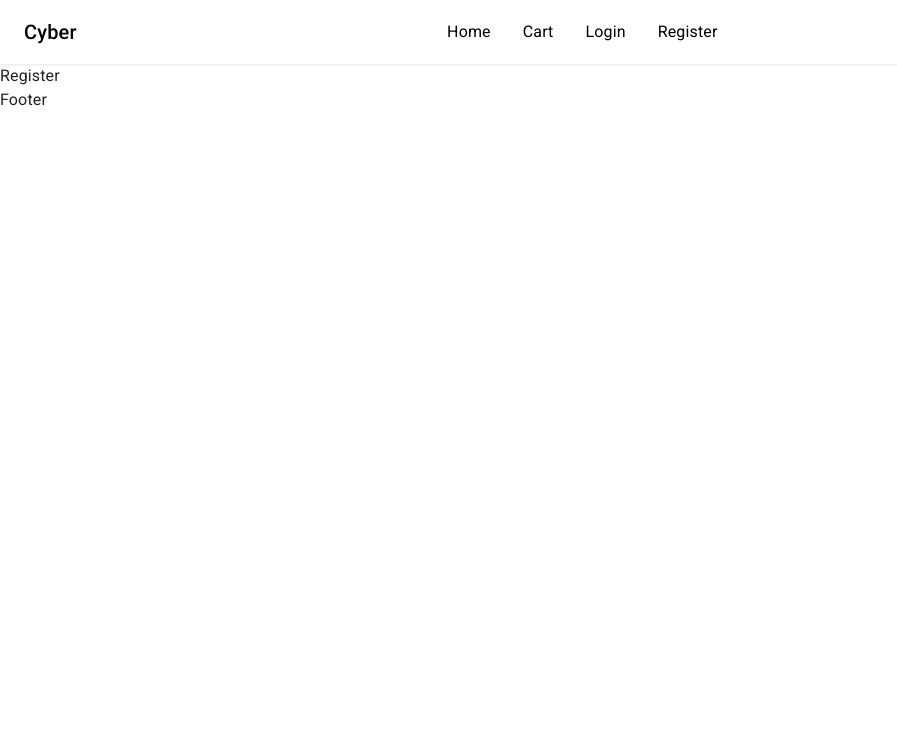
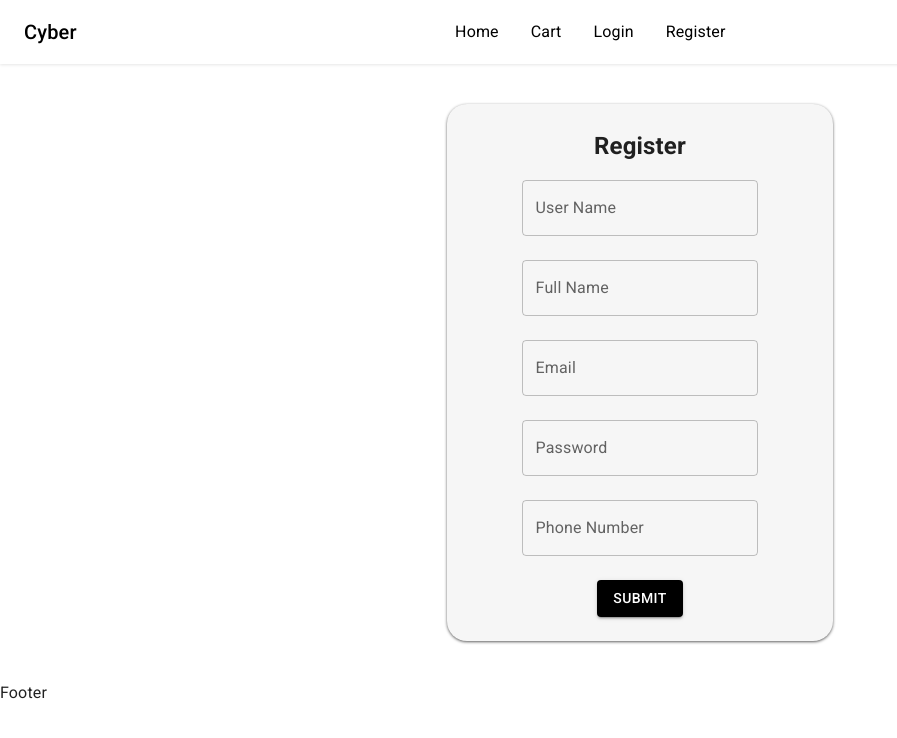
Before and after one commit to mayoshmase-dot/E-Store, a React (Vite) app: page /register in a window 1280 px wide. Shown: the top 738 px of the page, without its empty margins (0-897 px from the left). Built offline with nearby package versions, Linux system fonts and the light colour scheme.

Commit message:
create register page

```diff
--- a/package.json
+++ b/package.json
@@ -13,13 +13,16 @@
     "@emotion/react": "^11.14.0",
     "@emotion/styled": "^11.14.1",
     "@fontsource/roboto": "^5.2.9",
+    "@hookform/resolvers": "^5.2.2",
     "@mui/icons-material": "^7.3.7",
     "@mui/material": "^7.3.7",
     "axios": "^1.13.4",
     "react": "^19.2.0",
     "react-dom": "^19.2.0",
+    "react-hook-form": "^7.71.1",
     "react-router-dom": "^7.13.0",
-    "react-toastify": "^11.0.5"
+    "react-toastify": "^11.0.5",
+    "yup": "^1.7.1"
   },
   "devDependencies": {
     "@eslint/js": "^9.39.1",
--- a/src/components/navbar/Navbar.jsx
+++ b/src/components/navbar/Navbar.jsx
@@ -14,9 +14,9 @@ import { display, flex } from '@mui/system';
 
 export default function Navbar() {
   return (
-    <Box sx={{ flexGrow: 1 }}>
+    <Box>
       <AppBar position="static" sx={{ backgroundColor: "rgb(255, 255, 255)", boxShadow: '0px 1px 3px rgba(0, 0, 0, 0.1)' }}>
-        <Toolbar sx={{display:'flex' , justifyContent:'space-between'}}>
+        <Toolbar sx={{ display: 'flex', justifyContent: 'space-between' }}>
           <Typography variant="h6" component="div" sx={{ color: "rgb(0, 0, 0)" }}>
             Cyber
           </Typography>
@@ -26,7 +26,7 @@ export default function Navbar() {
             <Link component={RouterLink} to={'/login'} underline='none' sx={{ color: "rgb(0, 0, 0)" }}>Login</Link>
             <Link component={RouterLink} to={'/register'} underline='none' sx={{ color: "rgb(0, 0, 0)" }}>Register</Link>
           </Box>
-              <Box sx={{display:{xs:'none' , sm:'flex'} , gap:3}}>
+          <Box sx={{ display: { xs: 'none', sm: 'flex' }, gap: 2 }}>
             <IconButton sx={{ color: 'rgb(0, 0, 0)' }}>
               <FavoriteBorderIcon />
             </IconButton>
@@ -37,7 +37,7 @@ export default function Navbar() {
               <PersonOutlineOutlinedIcon />
             </IconButton>
           </Box>
-              <IconButton sx={{color: 'rgb(0, 0, 0)', display: { xs: 'flex', sm: 'none' }}}>
+          <IconButton sx={{ color: 'rgb(0, 0, 0)', display: { xs: 'flex', sm: 'none' } }}>
             <MenuIcon />
           </IconButton>
 
--- a/src/layout/MainLayout.jsx
+++ b/src/layout/MainLayout.jsx
@@ -2,12 +2,15 @@ import React from 'react'
 import Navbar from '../components/navbar/Navbar'
 import { Outlet } from 'react-router-dom'
 import Footer from '../components/footer/Footer'
+import { Container } from '@mui/material'
 
 export default function MainLayout() {
     return (
         <>
             <Navbar />
-            <Outlet />
+            <Container maxWidth='sm'>
+                <Outlet />
+            </Container>
             <Footer />
         </>
     )
--- a/src/pages/auth/register/Register.jsx
+++ b/src/pages/auth/register/Register.jsx
@@ -1,7 +1,43 @@
+import { yupResolver } from '@hookform/resolvers/yup';
+import { Email, Password } from '@mui/icons-material';
+import { Box, Button, colors, TextField, Typography } from '@mui/material'
+import axios from 'axios';
 import React from 'react'
+import { useForm } from 'react-hook-form'
+import * as yup from 'yup';
+import {registerSchema} from '../../../validation/RegisterSchema';
 
 export default function Register() {
+  const { register, handleSubmit, formState: { errors } } = useForm({ resolver:yupResolver(registerSchema) });
+  const registerForm = async (values) => {
+    try {
+      const response = await axios.post('https://knowledgeshop.runasp.net/api/auth/Account/Register', values);
+      console.log("response", response);
+    }
+    catch (error) {
+      console.log("Registration Error:", error.response?.data || error.message)
+    }
+  }
   return (
-    <div>Register</div>
+    <Box component={'section'} my={5} display={'flex'} flexDirection={'column'} alignItems={'center'} mx={'auto'} width={'70%'} bgcolor={'#F6F6F6'} p={3} boxShadow={'0px 1px 3px rgba(0, 0, 0, 0.63)' } borderRadius={5}>
+      <Box>
+        <Typography component={'h1'} variant='' textAlign={'center'}>Register</Typography>
+      </Box>
+      <Box component={'form'} display={'flex'} flexDirection={'column'} gap={3} mt={2} alignItems={'center'} width={'70%'}
+        onSubmit={handleSubmit(registerForm)} >
+        <TextField {...register('userName')} fullWidth label="User Name " variant="outlined"
+          error={errors.userName} helperText={errors.userName?.message} />
+        <TextField {...register('fullName')} fullWidth label="Full Name" variant="outlined"
+          error={errors.fullName} helperText={errors.fullName?.message} />
+        <TextField {...register('email')} fullWidth label="Email" variant="outlined"
+          error={errors.email} helperText={errors.email?.message} />
+        <TextField {...register('password')} fullWidth label="Password" variant="outlined"
+          error={errors.password} helperText={errors.password?.message} />
+        <TextField {...register('phoneNumber')} fullWidth label="Phone Number" variant="outlined"
+          error={errors.phoneNumber} helperText={errors.phoneNumber?.message} />
+        <Button type='submit' variant="contained" sx={{ backgroundColor: 'black' }}>Submit</Button>
+
+      </Box>
+    </Box>
   )
 }
--- /dev/null
+++ b/src/validation/RegisterSchema.jsx
@@ -0,0 +1,9 @@
+import * as yup from 'yup';
+
+export const registerSchema = yup.object({
+    userName: yup.string().required("User Name is required").min(3, "userName must be at least 6 characters").matches(/^[a-zA-Z0-9_-]{3,20}$/, "User Name must be 3-50 letters and spaces only"),
+    fullName: yup.string().required("Full Name is required").min(3, "fullName must be at least 6 characters").matches(/^[a-zA-Z\s]{3,50}$/, "Full Name must be 3-50 letters and spaces only"),
+    email: yup.string().required("Email is required").matches(/^[^\s@]+@[^\s@]+\.[^\s@]+$/, "Email must be valid"),
+    password: yup.string("Password is required").required().min(6, "password must be at least 6 characters").matches(/^(?=.*[a-z])(?=.*[A-Z])(?=.*\d)(?=.*[@$!%*?&])[A-Za-z\d@$!%*?&]{8,20}$/, "Password must be 8-20 characters, include uppercase, lowercase, number and special character"),
+    phoneNumber: yup.string().required("Phone Number is required").matches(/^\d{9,15}$/, "Phone Number must be 9-15 digits")
+});
```
Also changed, not shown: 1 other file (tests, documents, lock files or other folders). Lines whose indentation alone changed are shown as unchanged.
